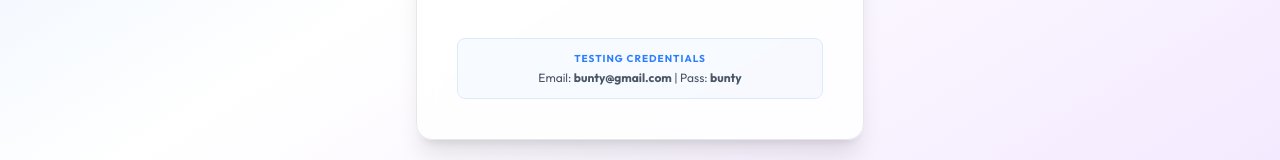
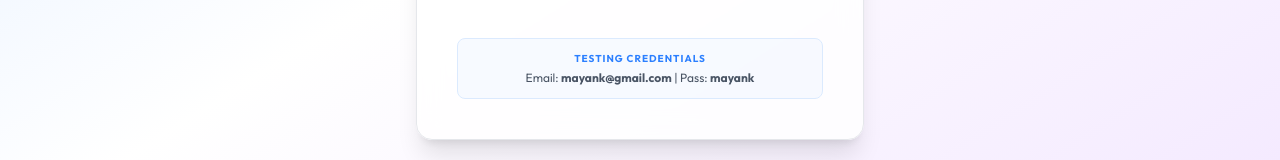
Before and after one commit to Singhanurag45/MomentShare, a React (Vite) app in the folder client/: page /login in a window 1280 px wide. Shown: the part 567-727 px from the top of the page. Built offline with nearby package versions, Linux system fonts and the light colour scheme; no server answers.

Commit message:
use mayank as guest user

```diff
--- a/client/src/pages/LoginPage.jsx
+++ b/client/src/pages/LoginPage.jsx
@@ -40,8 +40,8 @@ const LoginPage = () => {
     try {
       // These credentials must exist in your database
       const demoCredentials = {
-        email: "bunty@gmail.com",
-        password: "bunty",
+        email: "mayank@gmail.com",
+        password: "mayank",
       };
       const { data } = await api.post("/auth/login", demoCredentials);
       login(data.user, data.token);
@@ -160,8 +160,9 @@ const LoginPage = () => {
             </p>
             <p className="text-xs text-gray-600">
               Email:{" "}
-              <span className="font-mono font-bold">bunty@gmail.com</span> |
-              Pass: <span className="font-mono font-bold">bunty</span>
+              <span className="font-mono font-bold">mayank@gmail.com</span> |
+              Pass:{" "}
+              <span className="font-mono font-bold">mayank</span>
             </p>
           </div>
         </div>
```
